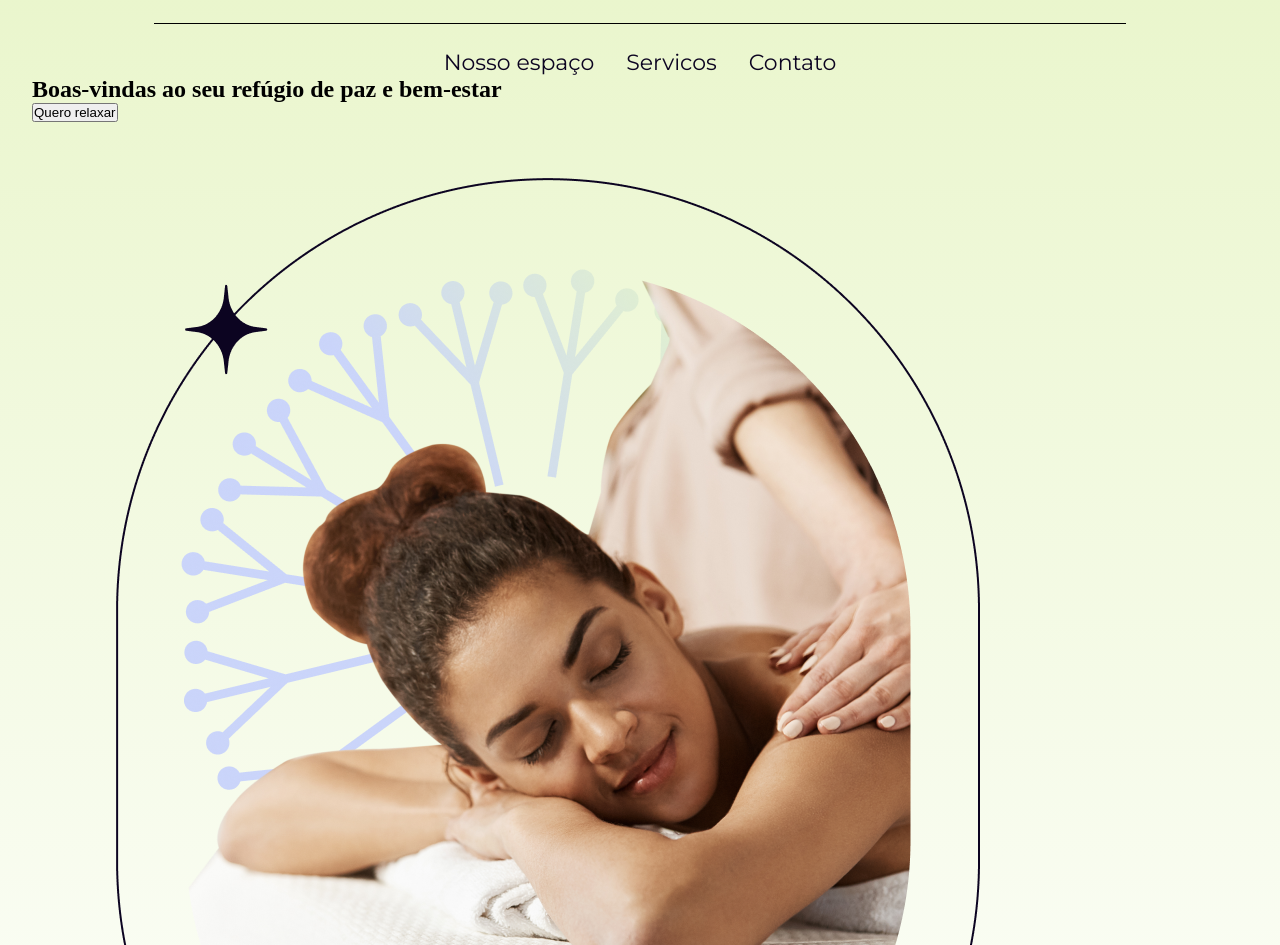
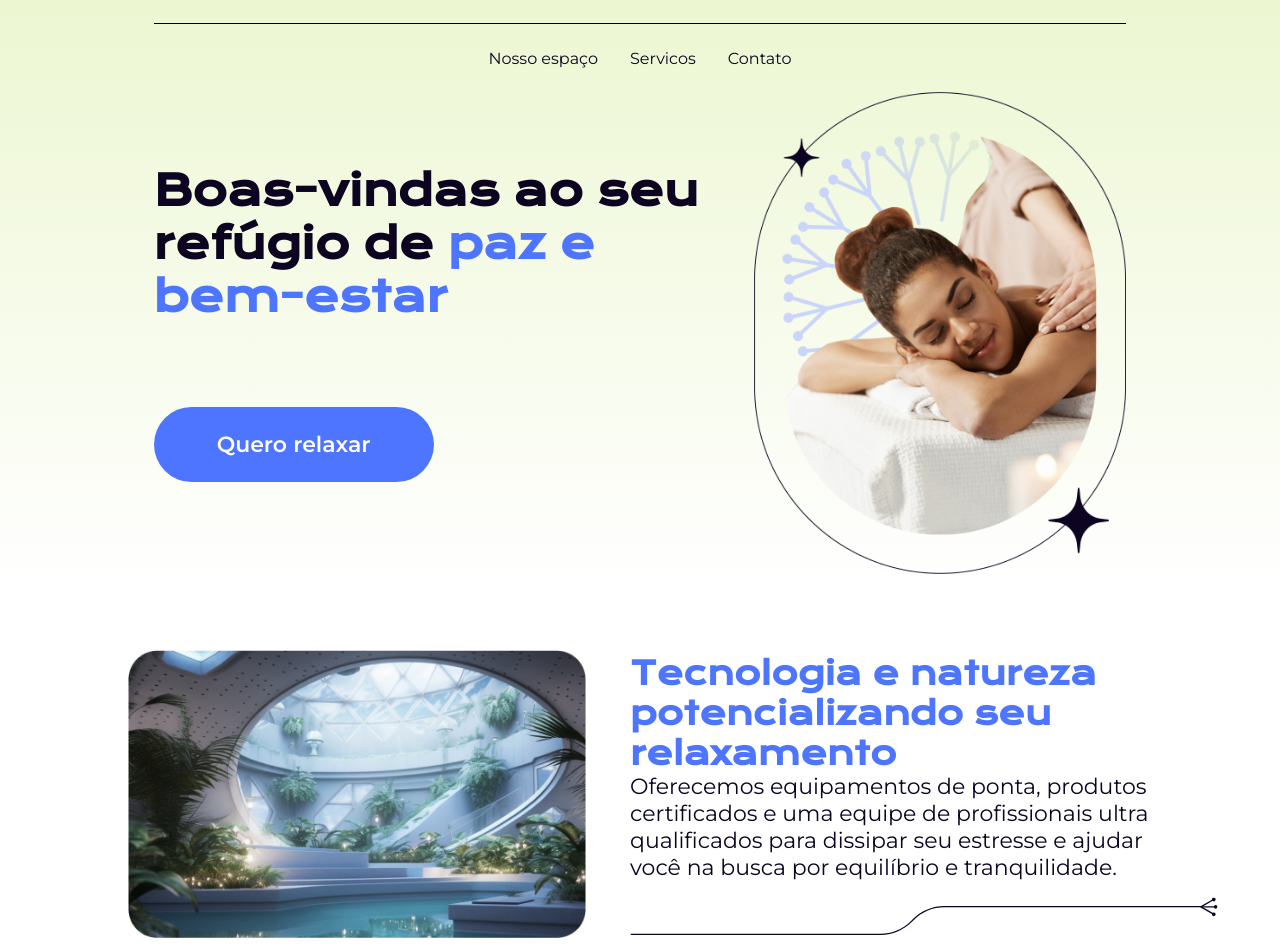
Before and after one commit to NickProfessor/calmaria-spa, a website built with Vite: page index.html in a window 1280 px wide. Shown: the part 123-1068 px from the top of the page. Built offline with nearby package versions, Linux system fonts and the light colour scheme.

Commit message:
Aula 02 - Modularizando os arquivos scss, conhecendo os partials e os maxins

```diff
--- /dev/null
+++ b/styles/abstract/_mixins.scss
@@ -0,0 +1,10 @@
+@mixin margin-center($width) {
+  margin: 0 auto;
+  width: $width;
+}
+
+@mixin ff-fs-cl($f-family, $f-size, $f-color) {
+  font-family: $f-family;
+  font-size: $f-size;
+  color: $f-color;
+}
--- /dev/null
+++ b/styles/abstract/_root.scss
@@ -0,0 +1,5 @@
+* {
+  margin: 0;
+  padding: 0;
+  box-sizing: border-box;
+}
--- /dev/null
+++ b/styles/abstract/_variaveis.scss
@@ -0,0 +1,16 @@
+//Variaveis
+//Cores
+$cor-primaria: #0c0421;
+$cor-secundaria: #4e75ff;
+$cor-terciaria: #85a0ff;
+$cor-quartenaria: #e8f6c8;
+$cor-default: #cad4fa;
+$gradiente-primario: linear-gradient(180deg, #e8f5c8 0%, #ffffff 96.87%);
+$gradiente-secundario: linear-gradient(
+  180deg,
+  rgba(255, 255, 255, 0.7) 0%,
+  rgba(202, 212, 250, 0.3) 100%
+);
+//Fontes
+$ft-textos: "Montserrat", sans-serif;
+$ft-titulos: "Krona One", sans-serif;
--- /dev/null
+++ b/styles/components/_header.scss
@@ -0,0 +1,72 @@
+@use "../abstract/variaveis";
+@use "../abstract/mixins";
+
+header {
+  background: variaveis.$gradiente-primario;
+  padding: 2em;
+  nav {
+    display: flex;
+    flex-direction: column;
+    align-items: center;
+    gap: 1.6rem;
+    .linha {
+      border-top: 1px solid black;
+      width: 80%;
+      text-align: center;
+    }
+    ul {
+      display: flex;
+      gap: 2rem;
+      li {
+        list-style: none;
+      }
+      a {
+        text-decoration: none;
+        @include mixins.ff-fs-cl(
+          variaveis.$ft-textos,
+          1rem,
+          variaveis.$cor-primaria
+        );
+        font-weight: 500;
+      }
+    }
+  }
+
+  #home {
+    max-width: 1040px;
+    @include mixins.margin-center(80%);
+    display: flex;
+    align-items: center;
+    justify-content: space-between;
+    .textos-home {
+      h1 {
+        @include mixins.ff-fs-cl(
+          variaveis.$ft-titulos,
+          42px,
+          variaveis.$cor-primaria
+        );
+        margin-bottom: 2em;
+        span {
+          color: variaveis.$cor-secundaria;
+        }
+      }
+      .btn-main {
+        width: 280px;
+        background-color: variaveis.$cor-secundaria;
+        font-family: variaveis.$ft-textos;
+        color: #fff;
+        border: none;
+        border-radius: 40px;
+        padding: 24px;
+        font-size: 22px;
+        font-weight: 600;
+      }
+    }
+    .img-home {
+      max-width: 474px;
+      img {
+        width: 100%;
+      }
+    }
+  }
+}
--- /dev/null
+++ b/styles/components/_nosso-espaco.scss
@@ -0,0 +1,37 @@
+@use "../abstract/variaveis";
+@use "../abstract/mixins";
+
+#nosso-espaco {
+  max-width: 1040px;
+  @include mixins.margin-center(80%);
+  .detalhes {
+    display: flex;
+    align-items: center;
+    justify-content: space-between;
+    margin: 40px 0;
+    .imgs-espaco {
+      max-width: 458px;
+      img {
+        width: 100%;
+      }
+    }
+    .espaco-textos {
+      max-width: 522px;
+      .titulo {
+        @include mixins.ff-fs-cl(
+          variaveis.$ft-titulos,
+          32px,
+          variaveis.$cor-secundaria
+        );
+      }
+      .infos {
+        @include mixins.ff-fs-cl(
+          variaveis.$ft-textos,
+          22px,
+          variaveis.$cor-primaria
+        );
+        margin-bottom: 16px;
+      }
+    }
+  }
+}
--- a/styles/style.scss
+++ b/styles/style.scss
@@ -1,35 +1,4 @@
-* {
-  margin: 0;
-  padding: 0;
-  box-sizing: border-box;
-}
+@use "./abstract/root";
 
-header {
-  background: linear-gradient(180deg, #e8f5c8 0%, #ffffff 96.87%);
-  padding: 2em;
-  nav {
-    display: flex;
-    flex-direction: column;
-    align-items: center;
-    gap: 1.6rem;
-    .linha {
-      border-top: 1px solid black;
-      width: 80%;
-      text-align: center;
-    }
-    ul {
-      display: flex;
-      gap: 2rem;
-      li {
-        list-style: none;
-      }
-      a {
-        text-decoration: none;
-        color: #0c0421;
-        font-weight: 500;
-        font-family: "Montserrat", sans-serif;
-        font-size: 22px;
-      }
-    }
-  }
-}
+@use "./components/header";
+@use "./components/nosso-espaco";
```
